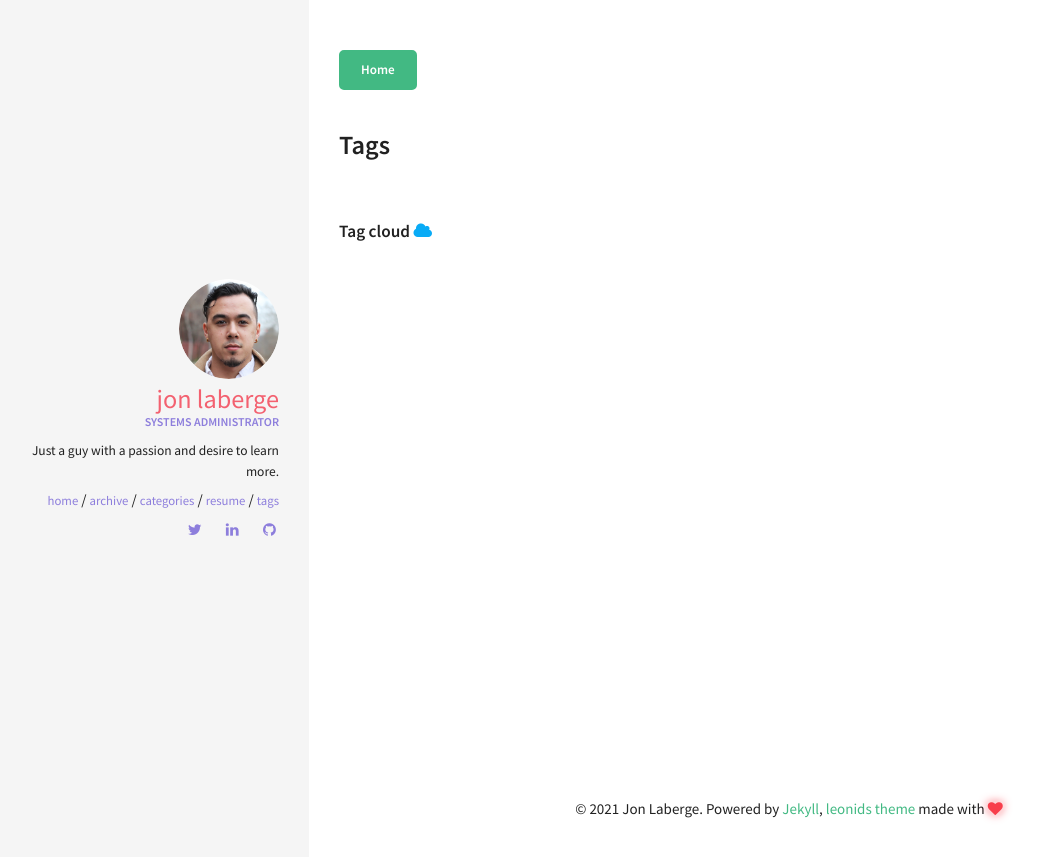
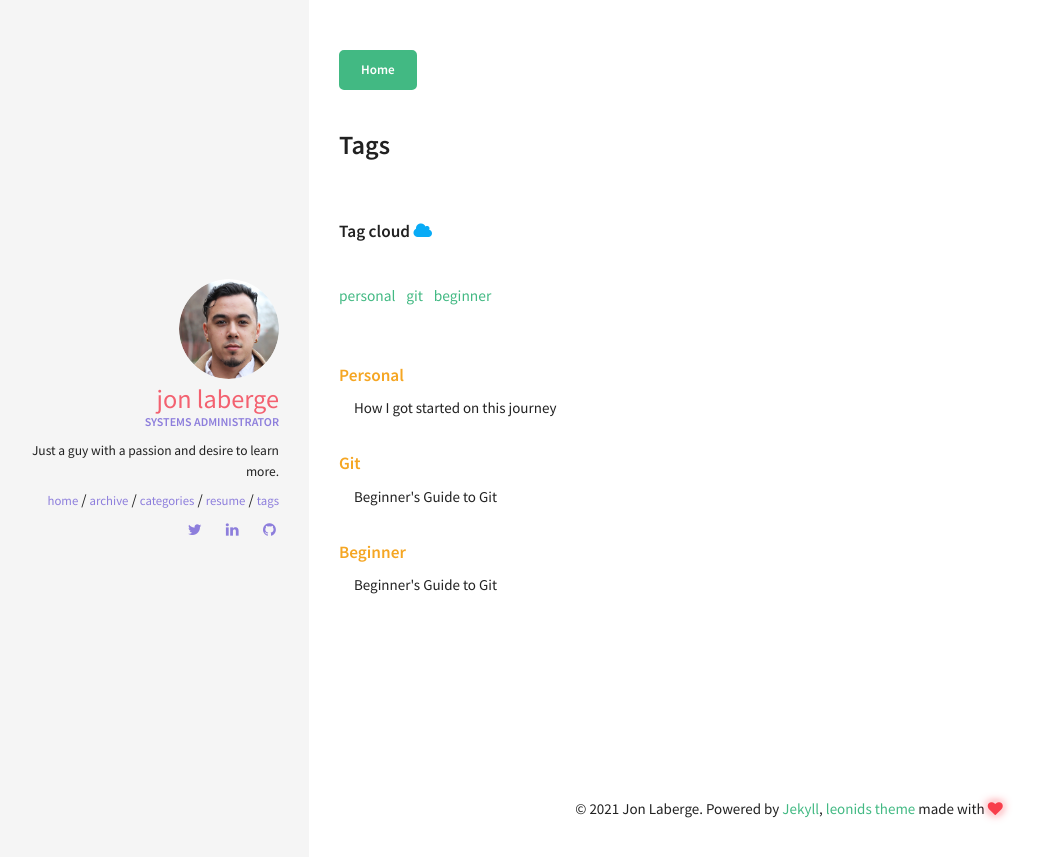
Before and after one commit to jrlaberge/jrlaberge.github.io, a Jekyll site: the page built from tags.html, in a window 1280 px wide. Shown: the top 857 px of the page, without its empty margins (11-1050 px from the left). Built offline with Jekyll 4.4.1, drawn with Linux system fonts in a browser that asks for light colours.

Commit message:
added tags

```diff
--- a/_posts/2020-03-05-how-i-started-my-journey.md
+++ b/_posts/2020-03-05-how-i-started-my-journey.md
@@ -2,6 +2,7 @@
 layout: post
 title:  "How I got started on this journey"
 date:   2020-03-05 12:07:19
+tags: ['personal']
 categories: [learning, motivation]
 comments: true
 ---
--- a/_posts/2021-01-17-intro-to-git.md
+++ b/_posts/2021-01-17-intro-to-git.md
@@ -2,6 +2,7 @@
 layout: post
 title:  "Beginner's Guide to Git"
 date:   2021-01-17 12:07:19
+tags: ['git', 'beginner']
 categories: [beginner-friendly, git]
 comments: true
 ---
```
Also changed, not shown: 1 other file.
